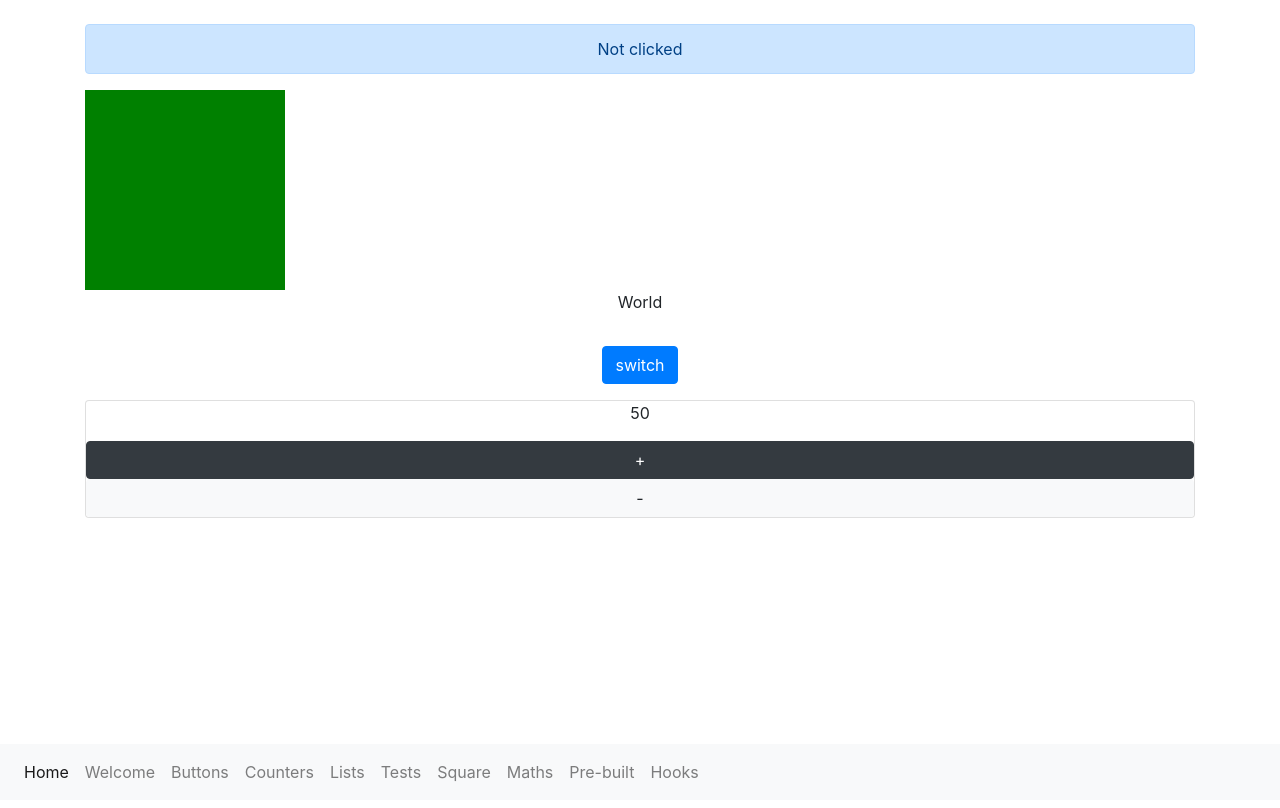
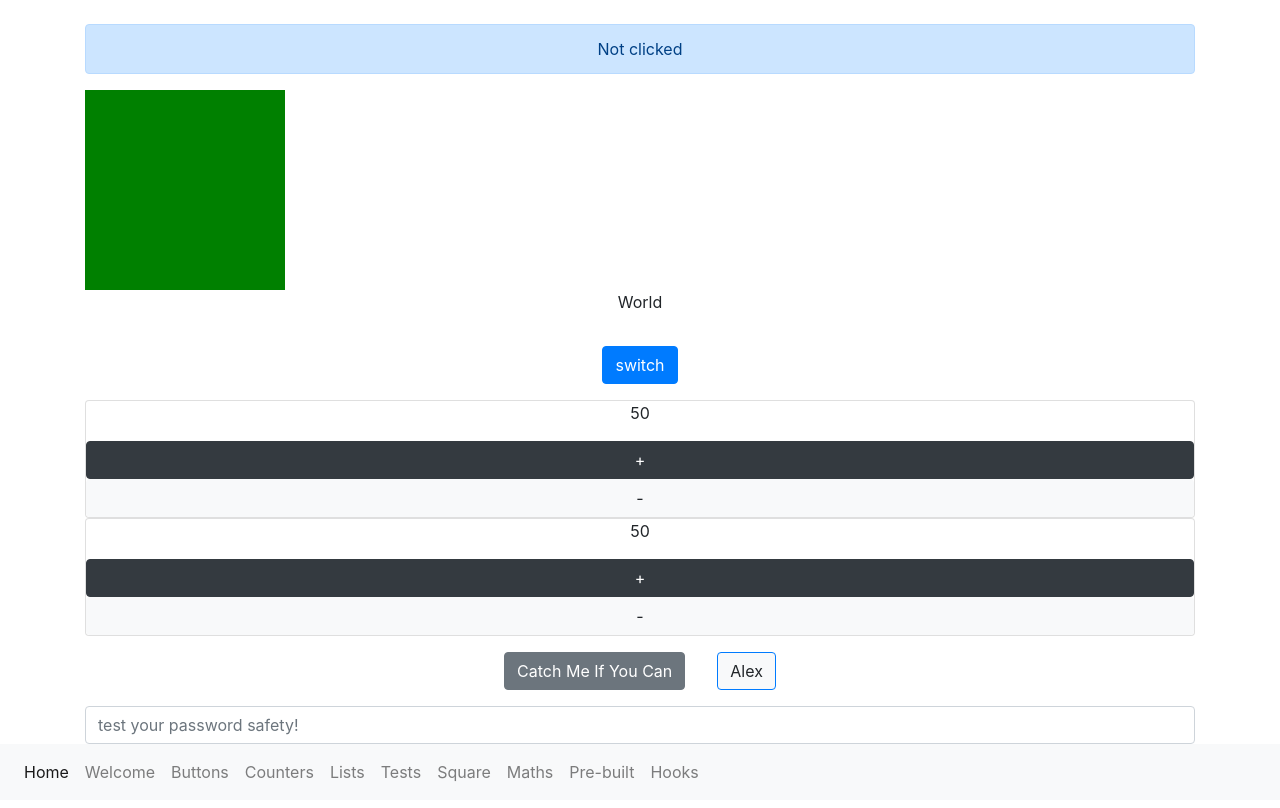
Before and after one commit to AlexanderBraatz/w910reactUI, a React (Create React App) app in the folder w910react/: page /#/Hooks in a window 1280 px wide. Built offline with nearby package versions, Linux system fonts and the light colour scheme.

Commit message:
W10D5 chall 10-hooks 05-08 StepCounterH, CatchMeIfYouCanH, RollCallH and PasswordStrength, where Pstrength uses a  controlled component(the input element) and 2 functions to evaluate the stling based just on the input string beeing tracked in state

```diff
--- a/w910react/src/App.js
+++ b/w910react/src/App.js
@@ -42,6 +42,10 @@ import ToggleTextH from './components/10hooks/ToggleTextH'
 import {Clicked as Clicked2} from './components/10hooks/Clicked'
 import SquareH from './components/10hooks/SquareH'
 import CounterH from './components/10hooks/CounterH'
+import StepCounterH from './components/10hooks/StepCounterH'
+import CatchMeIfYouCanH from './components/10hooks/CatchMeIfYouCanH'
+import RollCallH from './components/10hooks/RollCallH'
+import PasswordStrengthH from './components/10hooks/PasswordStrengthH'
 
 
 function App() {
@@ -55,6 +59,10 @@ function App() {
             <SquareH colour= "hotpink" />
             <ToggleTextH initial="Hello" alternate="World" />
             <CounterH initial={ 50 } max={ 100 } />
+            <StepCounterH step={ 5 }  max={ 100 } />
+            <CatchMeIfYouCanH jump={ 100 } />
+            <RollCallH names={ ["Alex","Dean","Oscar","Marta","Gilson"] } />
+            <PasswordStrengthH />
           </Route>
 
           <Route exact path="/">
--- /dev/null
+++ b/w910react/src/components/10hooks/CatchMeIfYouCanH.jsx
@@ -0,0 +1,26 @@
+import React, { useState } from "react";
+
+const CatchMeIfYouCanH = ({ jump }) => {
+
+    const [ yOffset , setYOffset] =  useState( 0 );
+
+    const jumpDown = () => setYOffset( yOffset + jump);
+
+    return(
+        <button style= {{
+            position:  "relative",
+            top : yOffset + "px",
+
+        }}
+        onClick= { jumpDown }
+        className= "btn btn-secondary m-3">
+            Catch Me If You Can
+        </button>
+    )
+}
+
+CatchMeIfYouCanH.defaultProps= {
+    jump: 100,
+};
+
+export default CatchMeIfYouCanH;
--- /dev/null
+++ b/w910react/src/components/10hooks/PasswordStrengthH.jsx
@@ -0,0 +1,33 @@
+import React, { useState } from "react";
+
+
+const calculateStyle = ( input ) => {
+    return (input.length === 0) ? { } : {
+        backgroundColor : calculateColour(input.length),
+    };
+};
+
+const calculateColour = ( length ) => {
+    if (length < 9) { return "red"; }
+    else if(length < 16) { return "orange";}
+    else { return "green";};
+}
+
+const PasswordStrengthH = (props) => {
+
+    const [input, setInput ] = useState( "" );
+    const handleChange = (e) => ( setInput(e.currentTarget.value));
+
+
+    return(
+        <input
+            type= "password"
+            style= { calculateStyle(input) }
+            onChange= { handleChange }
+            className= "form-control mb-3"
+            value= { input }
+            placeholder= "test your password safety!"
+        />
+    )
+}
+export default PasswordStrengthH;
--- /dev/null
+++ b/w910react/src/components/10hooks/RollCallH.jsx
@@ -0,0 +1,22 @@
+import React,  { useState } from "react";
+
+const RollCallH = ({ names }) => {
+
+    const [index, setIndex] = useState(0);
+    const next = () => {setIndex(( index + 1 )% names.length)}
+
+
+    return(
+        <button
+        onClick={ next }
+        className= "btn btn-light border border-primary m-3">
+            { names[index] }
+        </button>
+    )
+}
+
+
+RollCallH.defaultProps= {
+    names : ["Alex","Dean","Oscar","Marta","Gilson"],
+}
+export default RollCallH;
--- /dev/null
+++ b/w910react/src/components/10hooks/StepCounterH.jsx
@@ -0,0 +1,30 @@
+import React,  { useState } from "react";
+
+const CounterH = ({initial, max, step }) => {
+
+    const [counter , setCounter ] = useState( initial );
+
+    const Add = () => setCounter( counter + step <= max ? counter + step : counter);
+    const Minus = () => setCounter(  counter - step > 0 ? counter - step : counter)
+
+
+    return(
+        <div className="card">
+            <p>{ counter }</p>
+            <button className= "btn btn-dark" onClick= { Add }>
+                +
+            </button>
+            <button className= "btn btn-light" onClick= { Minus }>
+                -
+            </button>
+        </div>
+    )
+}
+
+
+CounterH.defaultProps = {
+initial : 50,
+max: 100,
+step: 1,
+}
+export default CounterH;
```
